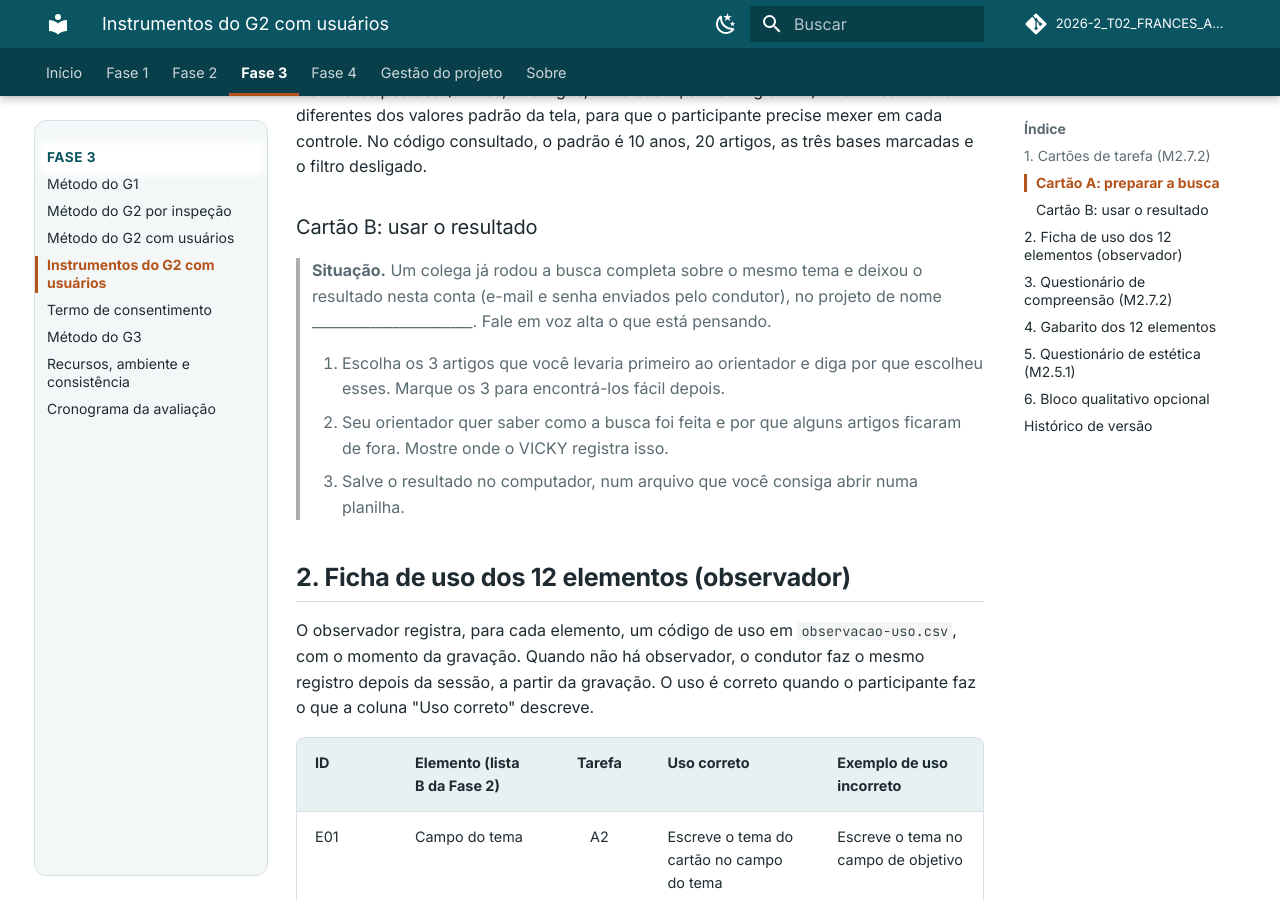
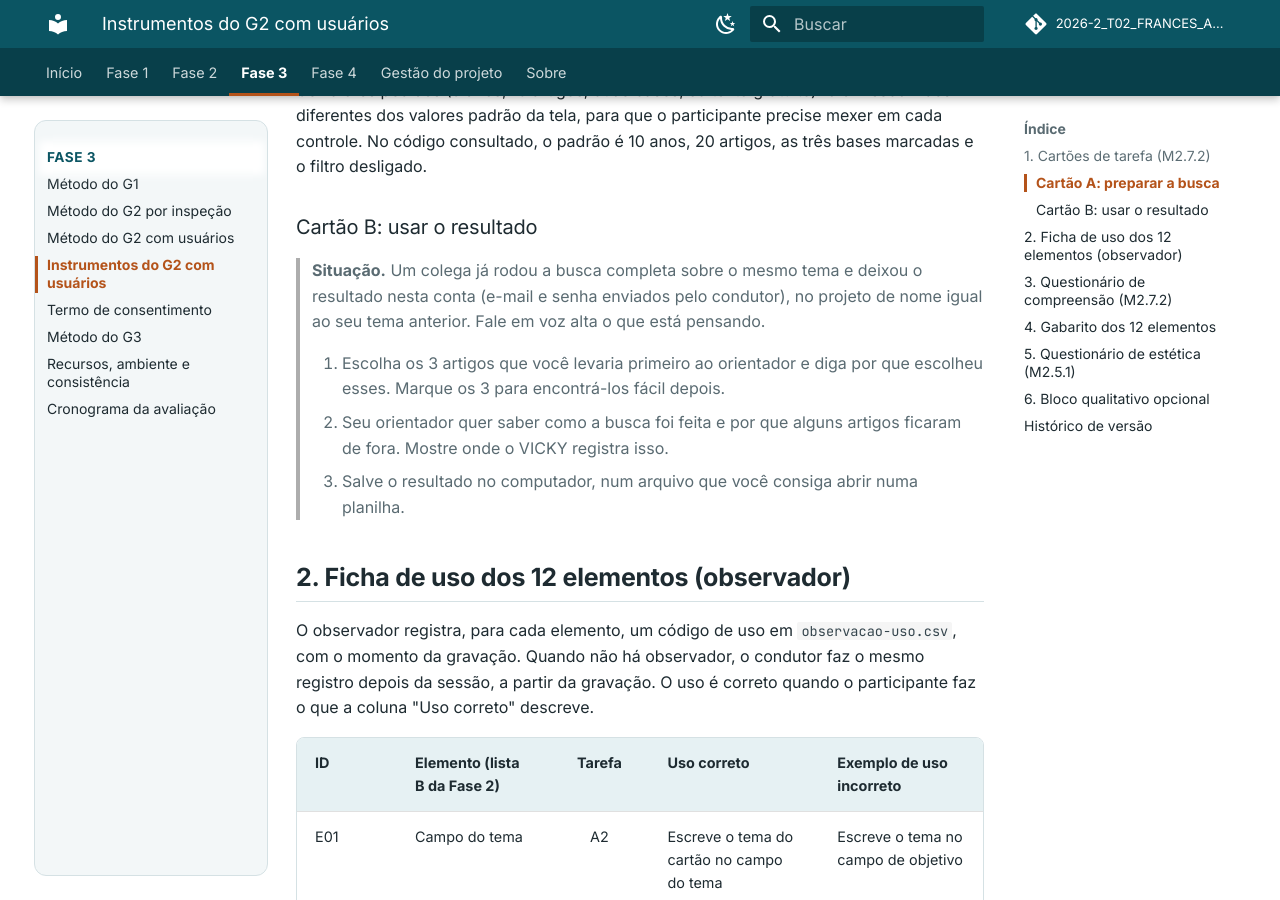
Before and after one commit to FCTE-Qualidade-de-Software-1/2026-2_T02_FRANCES_ALLEN, an MkDocs documentation site: the page built from docs/fase-3/instrumentos-g2-usuarios.md, in a window 1280 px wide and 900 px high, scrolled down 1338 px. Built offline with MkDocs 1.6.1 and Material for MkDocs 9.7.7, drawn with Linux system fonts in a browser that asks for light colours; comment, search, counter and statistics services are not loaded.

Commit message:
ajuste do cartao B

```diff
--- a/docs/fase-3/instrumentos-g2-usuarios.md
+++ b/docs/fase-3/instrumentos-g2-usuarios.md
@@ -31,7 +31,7 @@ Os valores pedidos (5 anos, 15 artigos, duas bases, só texto gratuito) foram es
 
 ### Cartão B: usar o resultado
 
-> **Situação.** Um colega já rodou a busca completa sobre o mesmo tema e deixou o resultado nesta conta (e-mail e senha enviados pelo condutor), no projeto de nome ______________________. Fale em voz alta o que está pensando.
+> **Situação.** Um colega já rodou a busca completa sobre o mesmo tema e deixou o resultado nesta conta (e-mail e senha enviados pelo condutor), no projeto de nome igual ao seu tema anterior. Fale em voz alta o que está pensando.
 >
 > 1. Escolha os 3 artigos que você levaria primeiro ao orientador e diga por que escolheu esses. Marque os 3 para encontrá-los fácil depois.
 > 2. Seu orientador quer saber como a busca foi feita e por que alguns artigos ficaram de fora. Mostre onde o VICKY registra isso.
```
